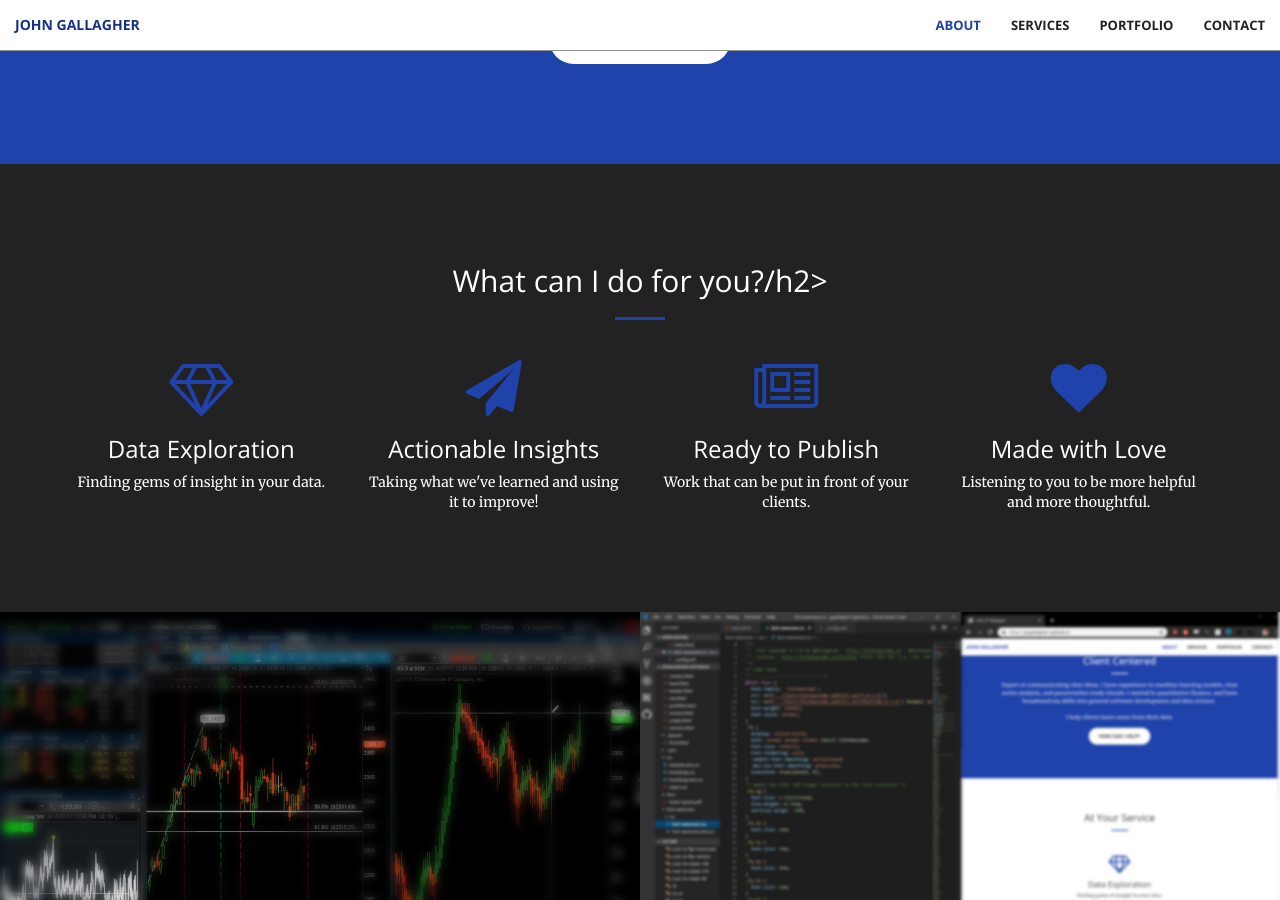
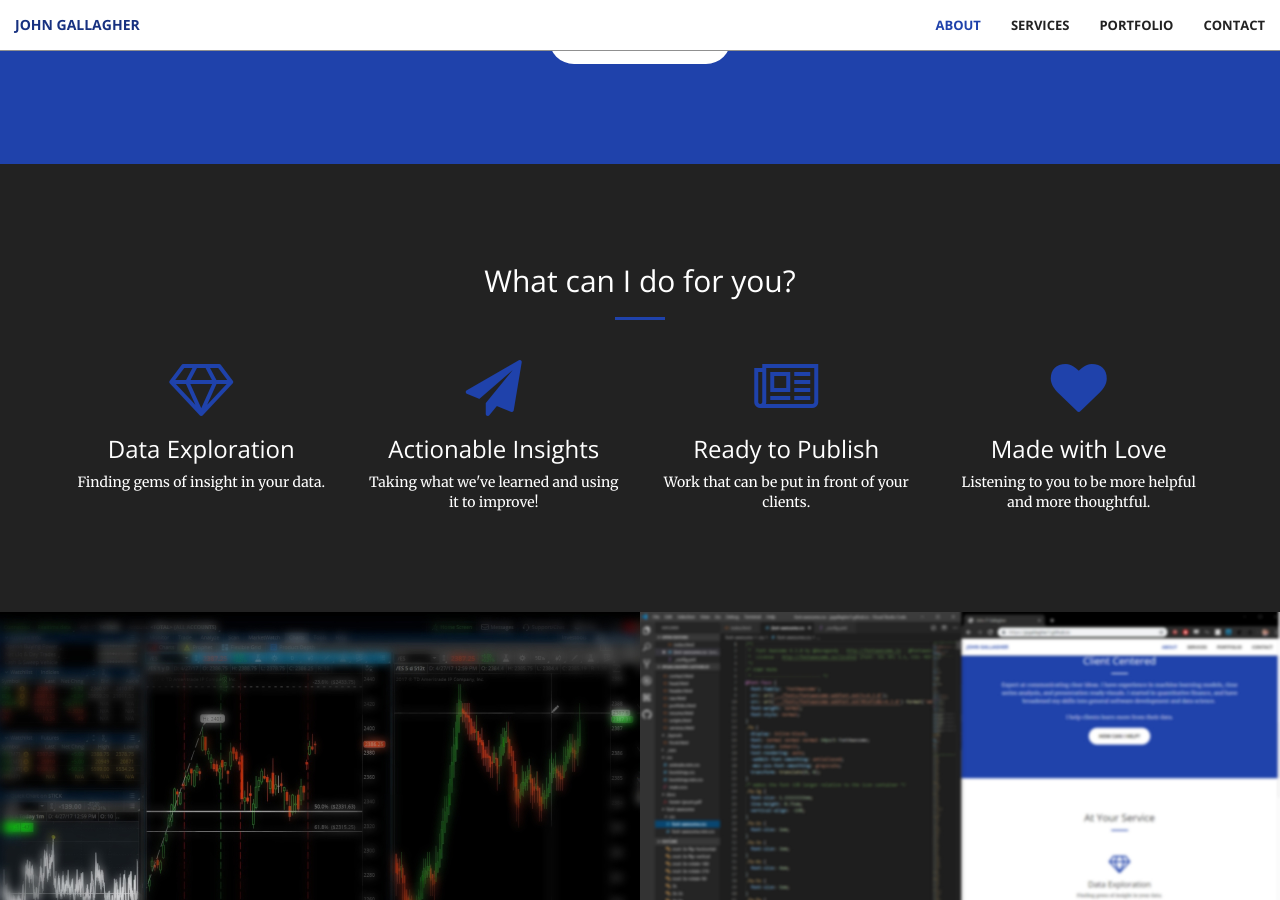
Before and after one commit to jpgallagher1/jpgallagher1.github.io, a Jekyll site: the page built from index.html, in a window 1280 px wide and 900 px high, scrolled down 1226 px. Built offline with Jekyll 4.4.1, drawn with Linux system fonts in a browser that asks for light colours.

Commit message:
typo in services

```diff
--- a/_includes/services.html
+++ b/_includes/services.html
@@ -2,7 +2,7 @@
     <div class="container">
         <div class="row">
             <div class="col-lg-12 text-center">
-                <h2 class="section-heading">What can I do for you?/h2>
+                <h2 class="section-heading">What can I do for you?</h2>
                 <hr class="primary">
             </div>
         </div>
```
